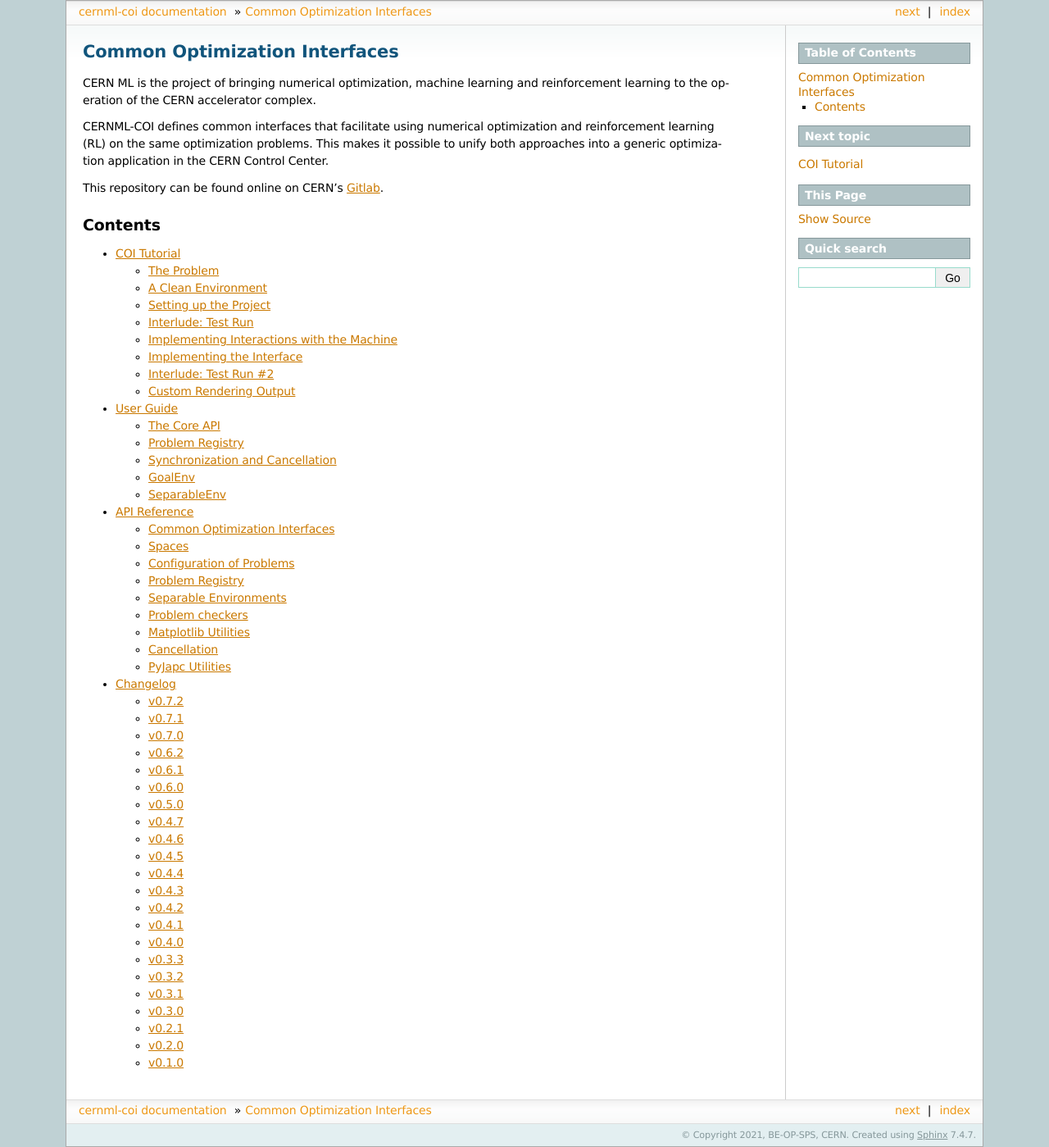
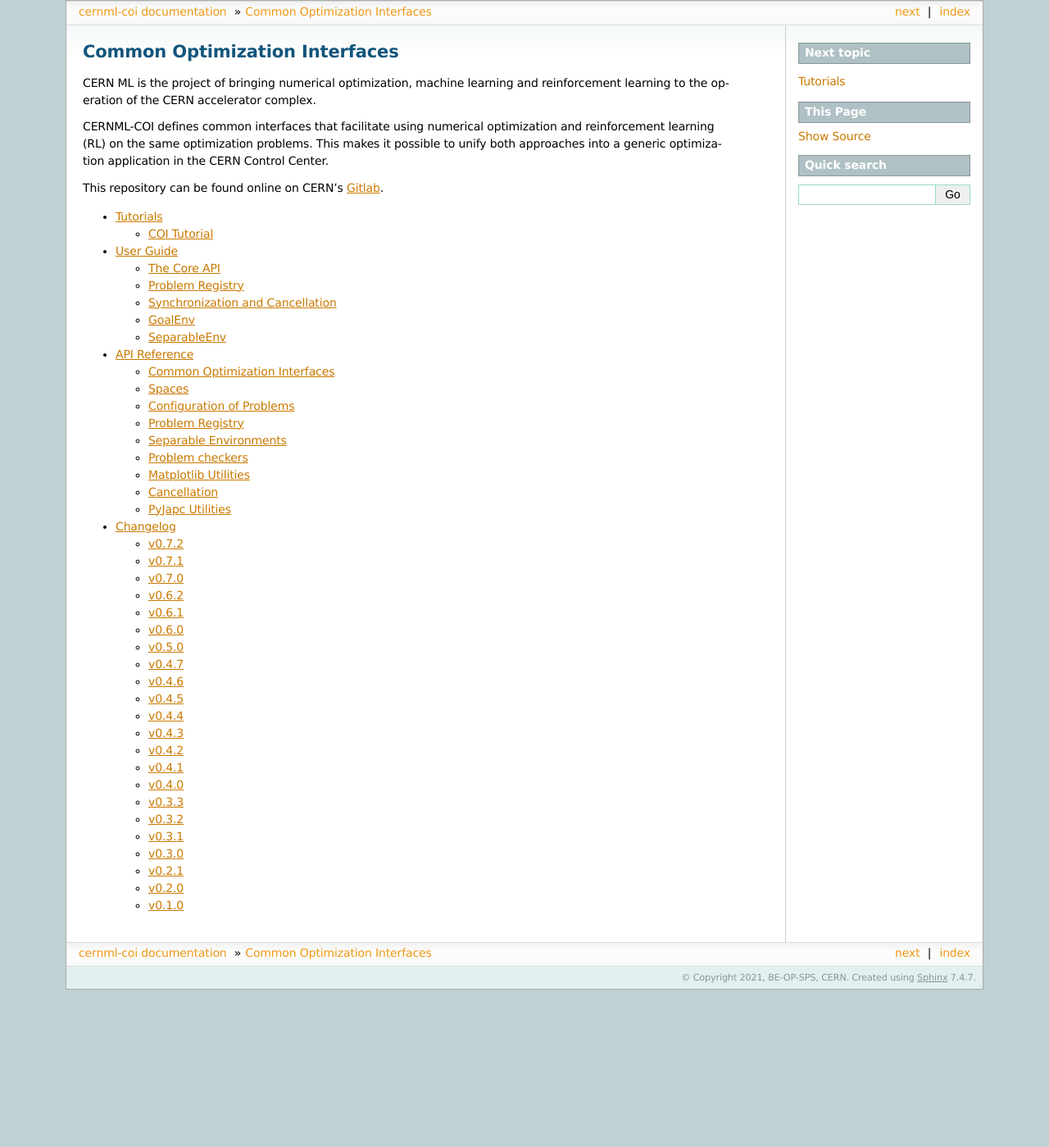
Before and after one commit to geoff-project/coi, a Sphinx documentation site: the page built from docs/index.md, in a window 1280 px wide. Shown: the whole page at 82% size. Built offline with Sphinx 7.4.7, drawn with Linux system fonts in a browser that asks for light colours; the version number could not be read and is left out; after the commit the page ends 1207 px from its top, so only the background shows below that.

Commit message:
Make space for more tutorials.

````diff
--- a/docs/index.md
+++ b/docs/index.md
@@ -12,12 +12,12 @@ This repository can be found online on CERN's [Gitlab][].
 
 [Gitlab]: https://gitlab.cern.ch/be-op-ml-optimization/cernml-coi/
 
-## Contents
+```{toctree}
+---
+maxdepth: 2
+---
 
-```{toctree}
-:maxdepth: 2
-
-tutorial
+tutorials/index
 guide
 api
 changelog
--- /dev/null
+++ b/docs/tutorials/index.md
@@ -0,0 +1,11 @@
+# Tutorials
+
+A list of tutorials.
+
+```{toctree}
+---
+maxdepth: 2
+---
+
+implement-singleoptimizable
+```
````
Also changed, not shown: docs/tutorials/implement-singleoptimizable.md (renamed from docs/tutorial.md, +3 -3 lines), docs/tutorials/geoff-blank.png (renamed from docs/tutorial-geoff-blank.png), docs/tutorials/render-human.png (renamed from docs/tutorial-render-human.png), docs/tutorials/render-mpl.png (renamed from docs/tutorial-render-mpl.png).
